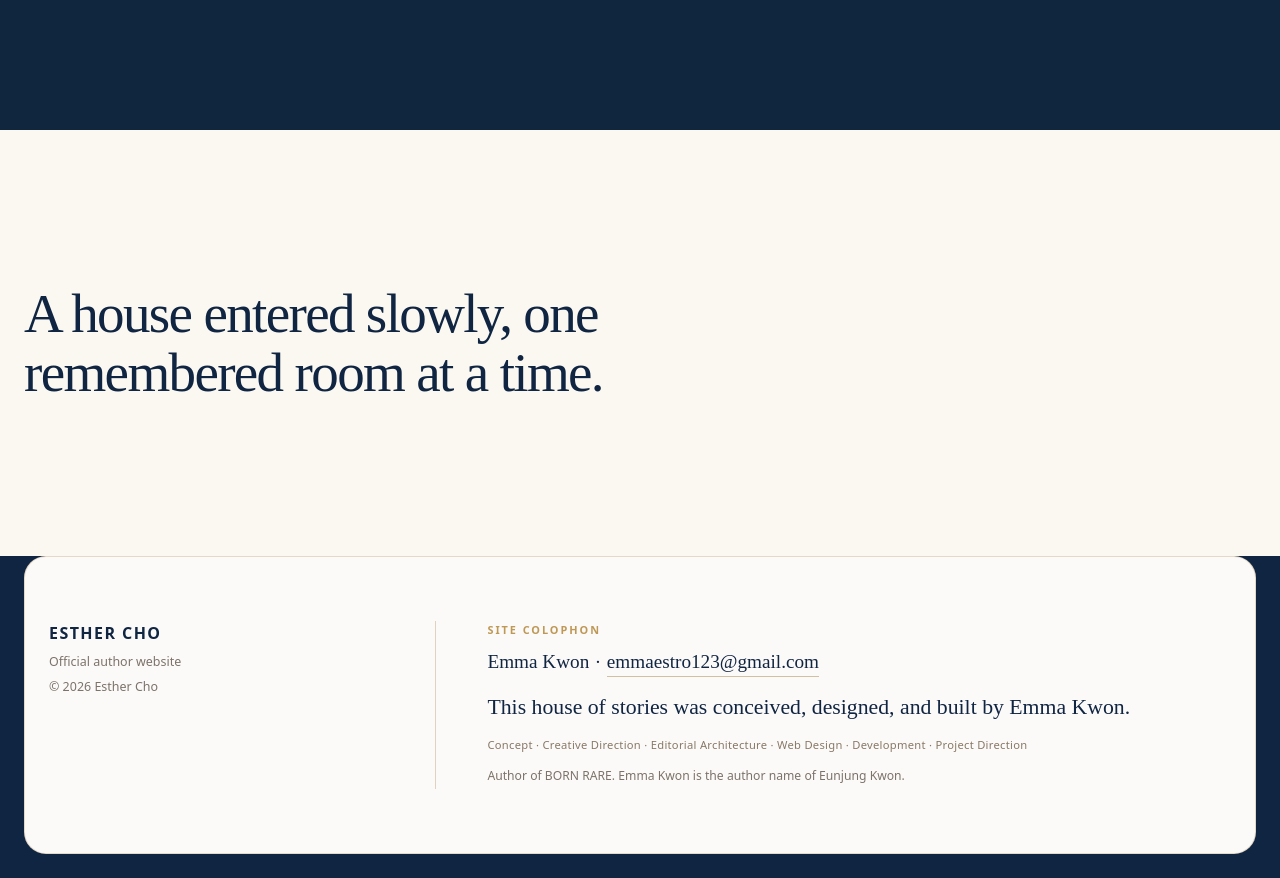
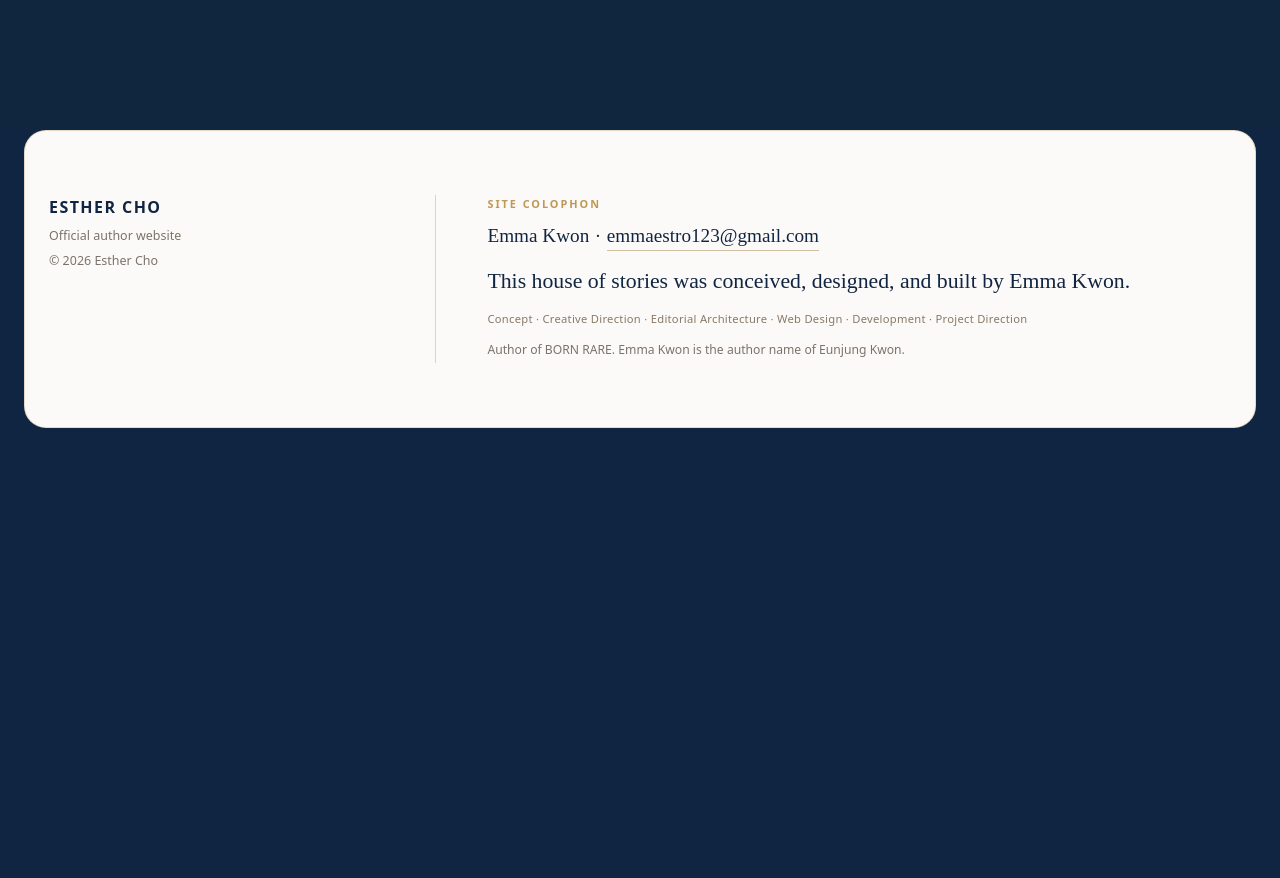
Before and after one commit to k-mama/esthercho, a Next.js app: page / in a window 1280 px wide. Shown: the part 6260-7138 px from the top of the page. After the commit the page ends 6712 px from the top, so only its background shows below. Built offline with nearby package versions, Linux system fonts and the light colour scheme.

Commit message:
edit: let home end on the Studio image

```diff
--- a/src/app/page.tsx
+++ b/src/app/page.tsx
@@ -188,12 +188,6 @@ export default function Home() {
           </figure>
         </div>
       </section>
-
-      <section className={styles.homeClosing}>
-        <div className="container">
-          <p>A house entered slowly, one remembered room at a time.</p>
-        </div>
-      </section>
     </div>
   );
 }
```
